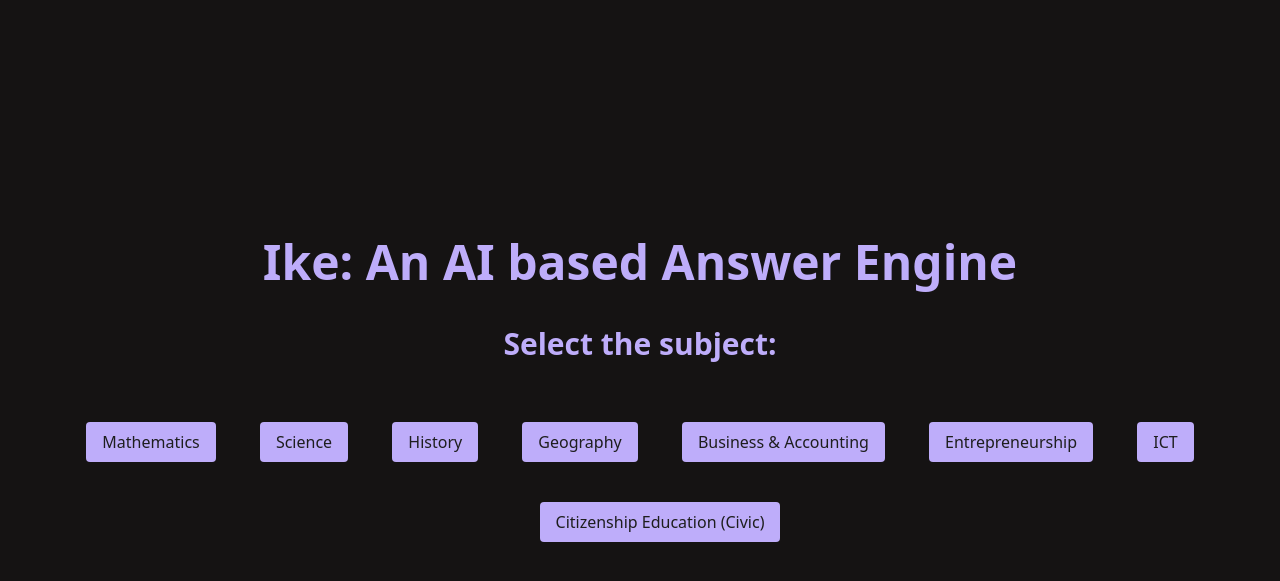
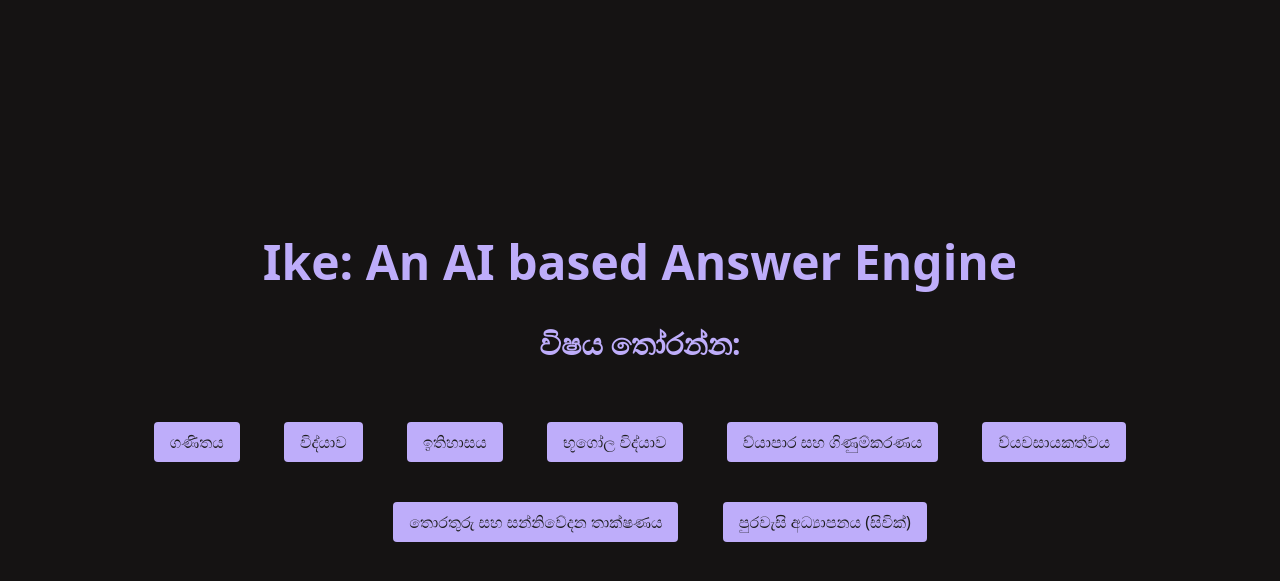
Before and after one commit to RezSat/ike, a Flask app: page /si/subject in a window 1280 px wide. Shown: the top 581 px of the page. Run offline with Flask 3, Linux system fonts and the light colour scheme; parts of the project's set-up code (start-up, migrations or seed data) failed here and were passed over; some libraries are stand-ins or nearby versions.

Commit message:
sinhala pages done

```diff
--- a/templates/si_subject.html
+++ b/templates/si_subject.html
@@ -11,23 +11,39 @@
 		<center>
 			<h1 class="text-5xl font-bold mb-10 text-[#BEADFA]">Ike: An AI based Answer Engine</h1>
 
-		    <h1 class="text-3xl font-bold mb-10 text-[#BEADFA]">Select the subject:</h1>
+		    <h1 class="text-3xl font-bold mb-10 text-[#BEADFA]">විෂය තෝරන්න:</h1>
 
-		    <button class="px-4 py-2 bg-[#BEADFA] text-[#1E1E1E] rounded">Mathematics</button>
+		    <a href="/si/mathematics/ask">
+		    	<button class="px-4 py-2 bg-[#BEADFA] text-[#1E1E1E] rounded">ගණිතය</button>
+			</a>
 
-		    <button class="px-4 py-2 bg-[#BEADFA] text-[#1E1E1E] rounded ml-10 mb-5 mt-5">Science</button>
+			<a href="/si/science/ask">
+		    	<button class="px-4 py-2 bg-[#BEADFA] text-[#1E1E1E] rounded ml-10 mb-5 mt-5">විද්යාව</button>
+		    </a>
 
-		    <button class="px-4 py-2 bg-[#BEADFA] text-[#1E1E1E] rounded ml-10 mb-5 mt-5">History</button>
+		    <a href="/si/history/ask">
+		    	<button class="px-4 py-2 bg-[#BEADFA] text-[#1E1E1E] rounded ml-10 mb-5 mt-5">ඉතිහාසය</button>
+		    </a>
 
-		    <button class="px-4 py-2 bg-[#BEADFA] text-[#1E1E1E] rounded ml-10 mb-5 mt-5">Geography</button>
+		    <a href="/si/geography/ask">
+		    	<button class="px-4 py-2 bg-[#BEADFA] text-[#1E1E1E] rounded ml-10 mb-5 mt-5">භූගෝල විද්යාව</button>
+		    </a>
 
-		    <button class="px-4 py-2 bg-[#BEADFA] text-[#1E1E1E] rounded ml-10 mb-5 mt-5">Business & Accounting</button>
+		    <a href="/si/business/ask">
+		    	<button class="px-4 py-2 bg-[#BEADFA] text-[#1E1E1E] rounded ml-10 mb-5 mt-5">ව්යාපාර සහ ගිණුම්කරණය</button>
+		    </a>
 
-		    <button class="px-4 py-2 bg-[#BEADFA] text-[#1E1E1E] rounded ml-10 mb-5 mt-5">Entrepreneurship</button>
+		    <a href="/si/entrepreneurship/ask">
+		    	<button class="px-4 py-2 bg-[#BEADFA] text-[#1E1E1E] rounded ml-10 mb-5 mt-5">ව්යවසායකත්වය</button>
+		    </a>
 
-		    <button class="px-4 py-2 bg-[#BEADFA] text-[#1E1E1E] rounded ml-10 mb-5 mt-5">ICT</button>
+		    <a href="/si/ict/ask">
+		    	<button class="px-4 py-2 bg-[#BEADFA] text-[#1E1E1E] rounded ml-10 mb-5 mt-5">තොරතුරු සහ සන්නිවේදන තාක්ෂණය</button>
+		    </a>
 
-		    <button class="px-4 py-2 bg-[#BEADFA] text-[#1E1E1E] rounded ml-10 mb-5 mt-5">Citizenship Education (Civic)</button>
+		    <a href="/si/civic/ask">
+		    	<button class="px-4 py-2 bg-[#BEADFA] text-[#1E1E1E] rounded ml-10 mb-5 mt-5">පුරවැසි අධ්‍යාපනය (සිවික්)</button>
+	    	</a>
 	    </center>
   	</div>
 </body>
```
Also changed, not shown: templates/si_answer.html (+7 -4 lines), templates/si_ask.html (+14 -5 lines).
